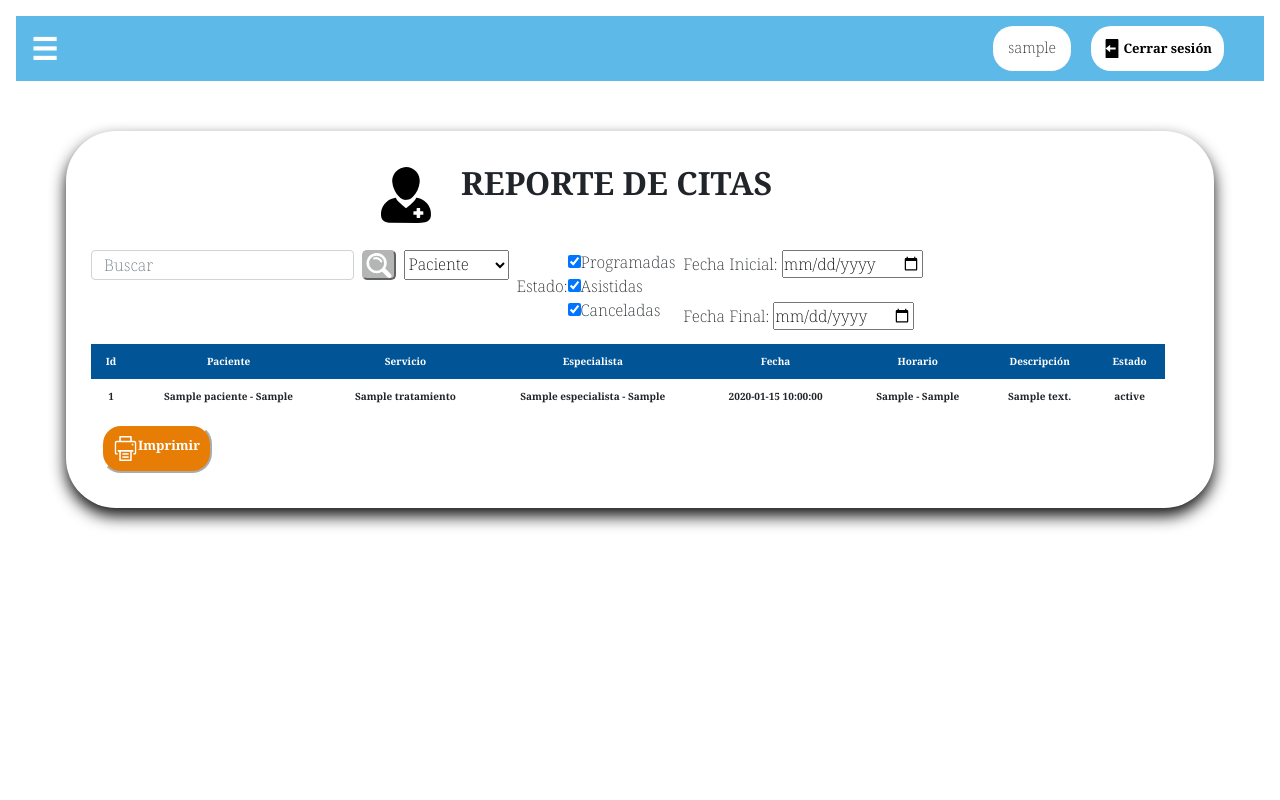
After one commit to ElsyAmaya/Sistema-de-Gestion-de-Citas-Odontologicas, a PHP site: page /pages/reportecita.php in a window 1280 px wide. The commit adds this page. Run offline with PHP 8.4, Linux system fonts and the light colour scheme; the visitor is signed in with stand-in values (Sample User, id 1); tables that the repository leaves empty or names only in its code hold one stand-in row (values such as "Sample post").

Commit message:
Reportes de citas

```diff
--- a/pages/header.php
+++ b/pages/header.php
@@ -72,7 +72,7 @@
     <div class="over my-class">
       <li><a href="#"><img src="../img/reportes.svg" alt="">Reportes</a>
         <ul class="ul1">
-          <li><a href="">- Citas</a></li>
+          <li><a href="reportecita.php">- Citas</a></li>
           <li><a href="">- Consultas</a></li>
           <li><a href="">- Facturación</a></li>
         </ul>
--- /dev/null
+++ b/pages/reportecita.php
@@ -0,0 +1,153 @@
+<?php
+include('header.php');
+require_once '../crud/crud.php';
+
+if ($_SERVER["REQUEST_METHOD"] === "POST") {
+    // Obtener valores del formulario
+    $nombrePaciente = isset($_POST['dni']) ? $_POST['dni'] : '';
+    $estadoProgramadas = isset($_POST['prog']) ? true : false;
+    $estadoAsistidas = isset($_POST['asist']) ? true : false;
+    $estadoCanceladas = isset($_POST['canc']) ? true : false;
+    $fechaInicial = isset($_POST['fInicial']) ? $_POST['fInicial'] : '';
+    $fechaFinal = isset($_POST['fFinal']) ? $_POST['fFinal'] : '';
+
+    $citas = obtenerCitasFiltradas($nombrePaciente, $estadoProgramadas, $estadoAsistidas, $estadoCanceladas, $fechaInicial, $fechaFinal);
+} else {
+    $citas = obtenerCitasConInformacion();
+}
+?>
+
+<!DOCTYPE html>
+<html lang="en">
+
+<head>
+    <meta charset="UTF-8">
+    <meta http-equiv="X-UA-Compatible" content="IE=edge">
+    <meta name="viewport" content="width=device-width, initial-scale=1.0">
+    <title>Reportes</title>
+</head>
+
+<style type="text/css">
+    #tabla,
+    #fila,
+    #columna {
+        height: 25px;
+        border: 1px solid black;
+        border-collapse: collapse;
+        text-align: center;
+    }
+
+    .btn-imprimir {
+        display: flex;
+        cursor: pointer;
+        align-items: right;
+        left: 20%;
+        font-size: 13px;
+        background-color: #e77d04;
+        border-radius: 20px;
+        border-color: white;
+        padding: 10px;
+        border: 10px 20px 20px 10px;
+        margin: 10px;
+        text-decoration: none;
+        color: #ffffff;
+        font-weight: bold;
+    }
+</style>
+
+<body>
+
+    <div class="contenedor-general">
+        <div>
+            <div class="row">
+                <div class="row mb-4 mt-2 d-flex justify-content-center">
+                    <div class="col-2 text-end">
+                        <img src="../img/paciente.svg" alt="Estudiante" width="40%">
+                    </div>
+                    <div class="col-6">
+                        <h2 class="text-uppercase text-start fw-bold">Reporte de citas</h2>
+                    </div>
+                </div>
+                <form action="reportecita.php" method="POST">
+                    <div class="row">
+                        <div class="d-grid gap-2 d-md-flex justify-content-md-start my-row">
+                            <input autocomplete="off" type="text" class="form-control w-25" name="dni" placeholder="Buscar">
+                            <button type="submit" name="enviar" class="btn-buscar my-class1"><img src="../img/lupa.svg" alt=""></button>
+
+                            <select name="filter1" id="sel-Filt1">
+                                <option value="paciente" selected>Paciente</option>
+                                <option value="especialista">Especialista</option>
+                            </select>
+
+                            <div>
+                                <table>
+                                    <tr >
+                                        <td>Estado:</td>
+                                        <td>
+                                            <input type="checkbox" id="prog" name="prog" value="Programada" checked>Programadas
+                                            <br>
+                                            <input type="checkbox" id="asist" name="asist" value="Asistida" checked>Asistidas
+                                            <br>
+                                            <input type="checkbox" id="canc" name="canc" value="Cancelada" checked>Canceladas
+                                        </td>
+                                    </tr>
+                                </table>
+
+                            </div>
+                            <div >
+                                <label for="fInicial">Fecha Inicial:</label>
+                                <input type="date" id="fInicial" name="fInicial"  title="A partir de fecha">
+<br><br>
+                                <label for="fFinal">Fecha Final:</label>
+                                <input type="date" id="fFinal" name="fFinal">
+                            </div>
+
+                        </div>
+                    </div>
+                </form>
+
+                <div>
+                    <br>
+                    <br>
+                <table id="tabla">
+    <thead>
+        <tr>
+            <th>Id</th>
+            <th>Paciente</th>
+            <th>Servicio</th>
+            <th>Especialista</th>
+            <th>Fecha</th>
+            <th>Horario</th>
+            <th>Descripción</th>
+            <th>Estado</th>
+        </tr>
+    </thead>
+    <tbody>
+                    <?php foreach ($citas as $cita) { ?>
+                        <tr>
+                            <td><?php echo $cita['id_cita']; ?></td>
+                            <td><?php echo $cita['Paciente']; ?></td>
+                            <td><?php echo $cita['Servicio']; ?></td>
+                            <td><?php echo $cita['Especialista']; ?></td>
+                            <td><?php echo $cita['Fecha']; ?></td>
+                            <td><?php echo $cita['Horario']; ?></td>
+                            <td><?php echo $cita['descripcion']; ?></td>
+                            <td><?php echo $cita['estado']; ?></td>
+                        </tr>
+                    <?php } ?>
+                </tbody>
+    </table>
+
+                    <button class="btn-imprimir"> <img src="../img/print.svg" width="25px" height="auto" alt="Icono Imprimir">Imprimir</button>
+
+    </div>
+
+            </div>
+        </div>
+    </div>
+
+
+
+</body>
+
+</html>
```
Also changed, not shown: crud/crud_reportecitas.php (added, +14 -0 lines).
